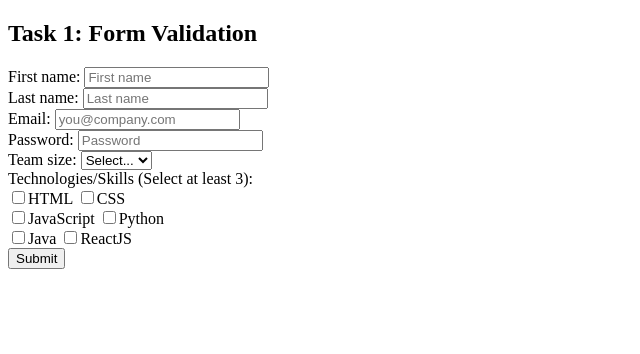
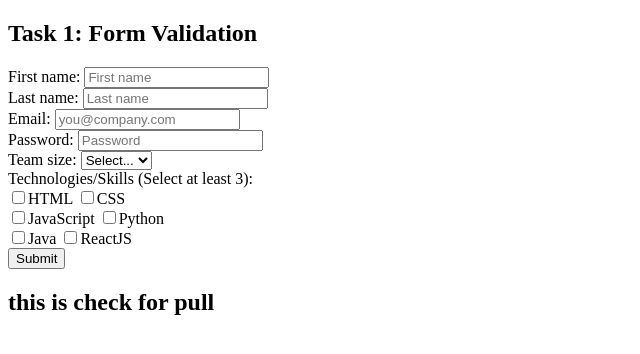
Before and after one commit to giomagla/Project-Scripting, a plain HTML site: page index.html in a window 1280 px wide. Shown: the whole page, without its empty margins (0-640 px from the left). Drawn offline with Linux system fonts and the light colour scheme.

Commit message:
Update index.html
Checking to pull commits locally

```diff
--- a/index.html
+++ b/index.html
@@ -50,6 +50,7 @@
         <input type="submit">
     </form>
 </div>
+    <h2>this is check for pull</h2>
 
 </body>
 
```
